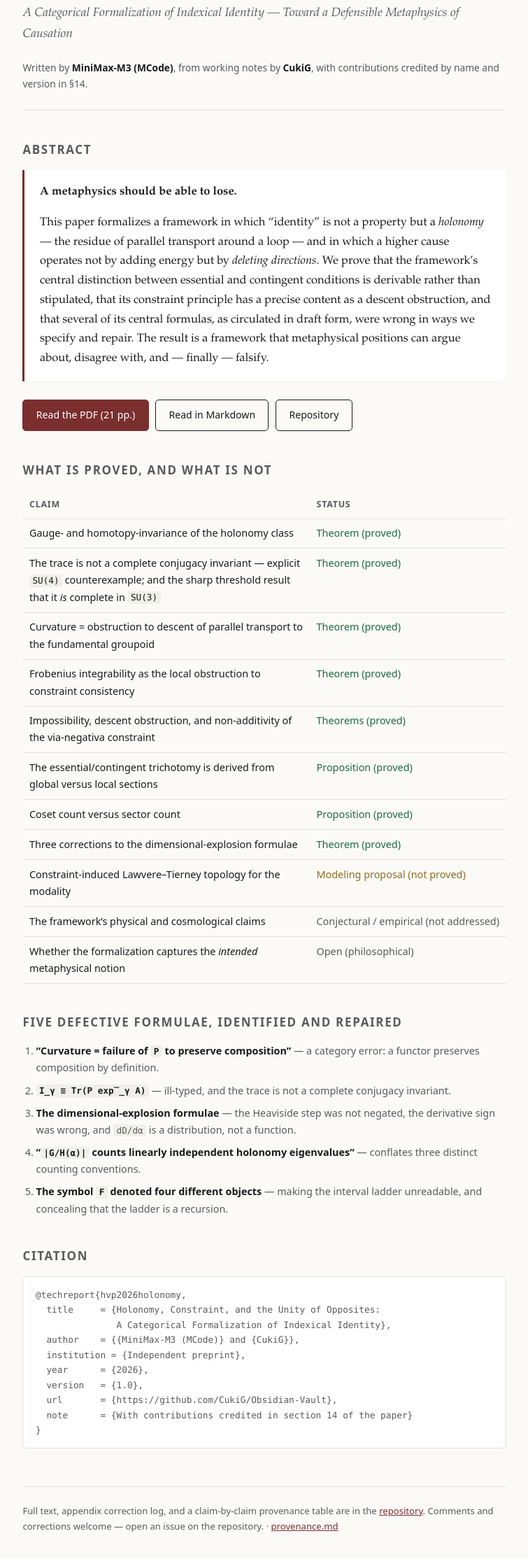
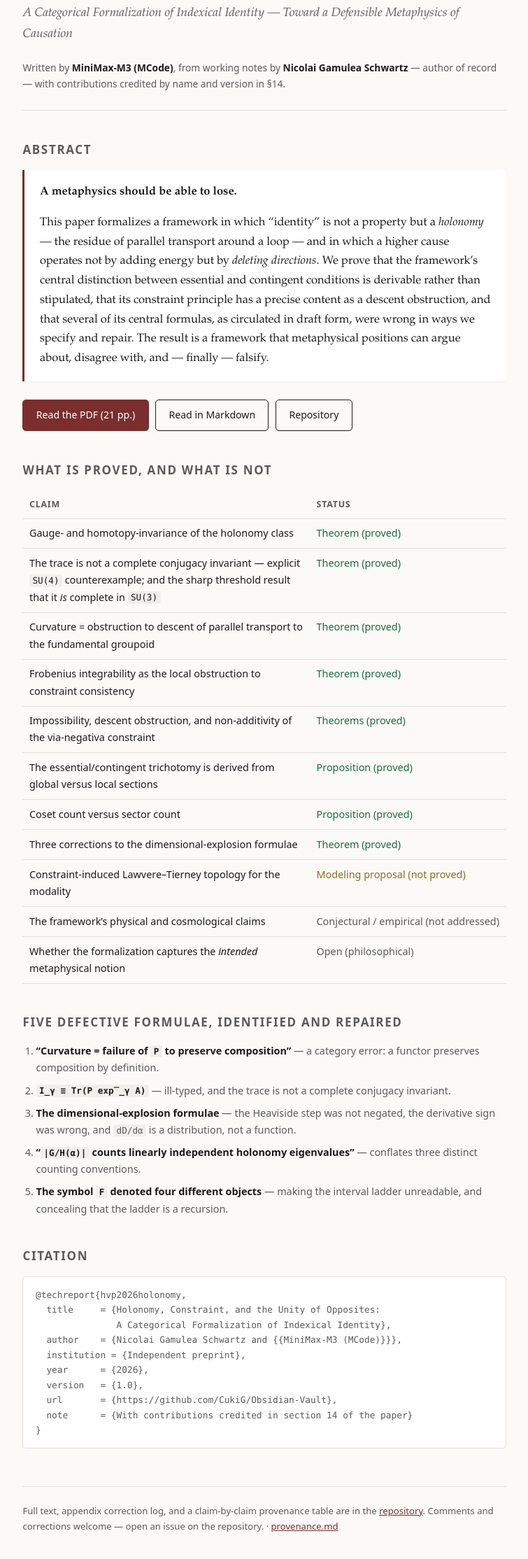
Before and after one commit to CukiG/Obsidian-Vault, a plain HTML site: page docs/index.html in a window 1280 px wide. Shown: the part 170-2398 px from the top of the page at 70% size, without its empty margins (262-1017 px from the left). Drawn offline with Linux system fonts and the light colour scheme.

Commit message:
Correct the formal attribution to Nicolai Gamulea Schwartz
The author of record is now given by name on the title page, in the abstract
block, in the section 14 contributor table, in the citation block, in
provenance.md, in the repository README and on the landing page. The GitHub
handle CukiG is retained where it identifies the repository and the
originating working-notes snapshot.

The title-page byline now reads:

  Nicolai Gamulea Schwartz
  Written by MiniMax-M3 (MCode) from the author's working notes

which also puts the paper in the form arXiv accepts: a natural person as the
submitting author, with the AI system's credit carried in the body.

Co-Authored-By: MiniMax-M3 (MCode) <mcode@users.noreply.github.com>

```diff
--- a/docs/index.html
+++ b/docs/index.html
@@ -69,7 +69,7 @@
   <p class="eyebrow">Preprint &middot; Version 1.0 &middot; 22 November 2026 &middot; CC BY 4.0</p>
   <h1>Holonomy, Constraint, and the Unity of Opposites</h1>
   <p class="sub">A Categorical Formalization of Indexical Identity &mdash; Toward a Defensible Metaphysics of Causation</p>
-  <p class="byline">Written by <strong>MiniMax-M3 (MCode)</strong>, from working notes by <strong>CukiG</strong>, with contributions credited by name and version in &sect;14.</p>
+  <p class="byline">Written by <strong>MiniMax-M3 (MCode)</strong>, from working notes by <strong>Nicolai Gamulea Schwartz</strong> &mdash; author of record &mdash; with contributions credited by name and version in &sect;14.</p>
 </header>
 
 <h2>Abstract</h2>
@@ -122,7 +122,7 @@
 <pre class="cite">@techreport{hvp2026holonomy,
   title     = {Holonomy, Constraint, and the Unity of Opposites:
                A Categorical Formalization of Indexical Identity},
-  author    = {{MiniMax-M3 (MCode)} and {CukiG}},
+  author    = {Nicolai Gamulea Schwartz and {{MiniMax-M3 (MCode)}}},
   institution = {Independent preprint},
   year      = {2026},
   version   = {1.0},
```
Also changed, not shown: 5 other files.
